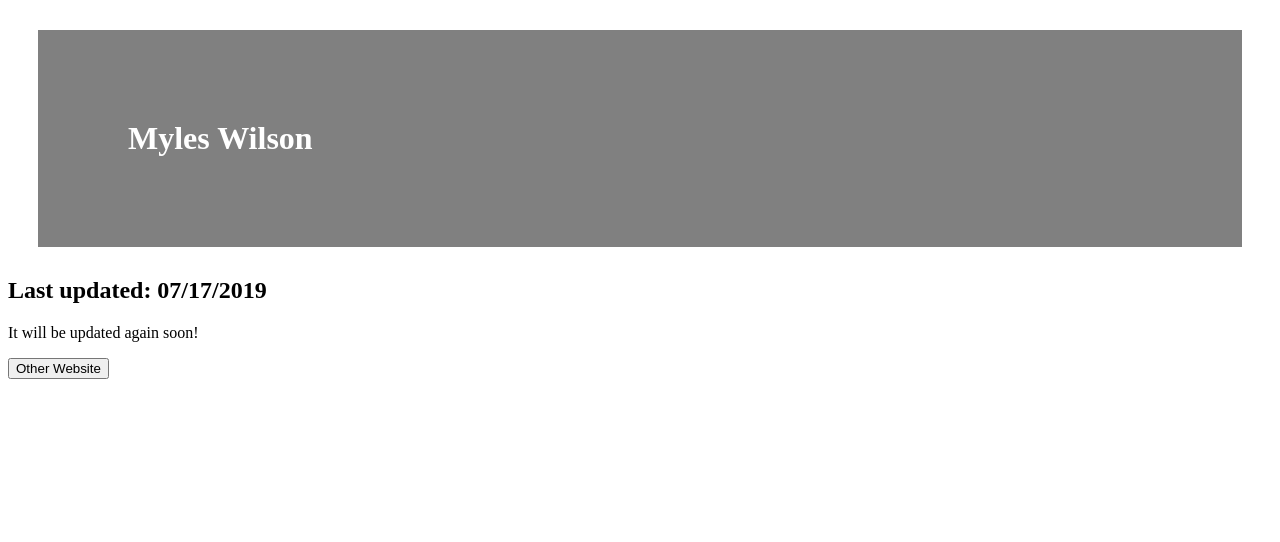
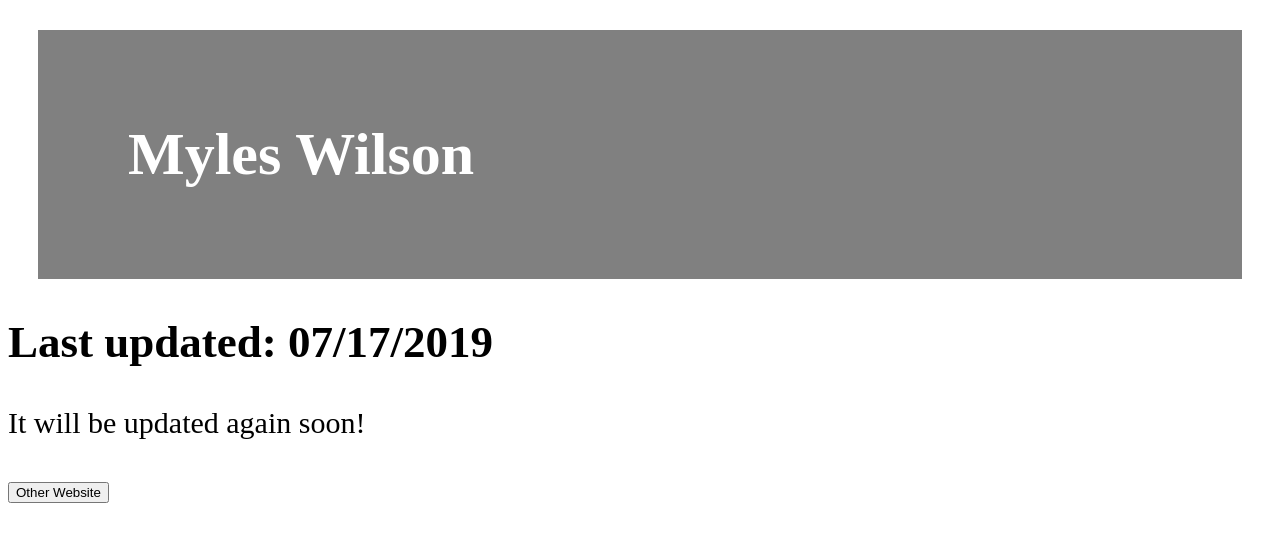
Before and after one commit to myleswilson/myleswilson.github.io, a plain HTML site: page index.html in a window 1280 px wide. Drawn offline with Linux system fonts and the light colour scheme.

Commit message:
Update mystyle.css

```diff
--- a/mystyle.css
+++ b/mystyle.css
@@ -4,3 +4,6 @@
 			margin: 30px;
 			padding: 30px;
 		}
+body{
+	font-size: 30px;
+}
```
